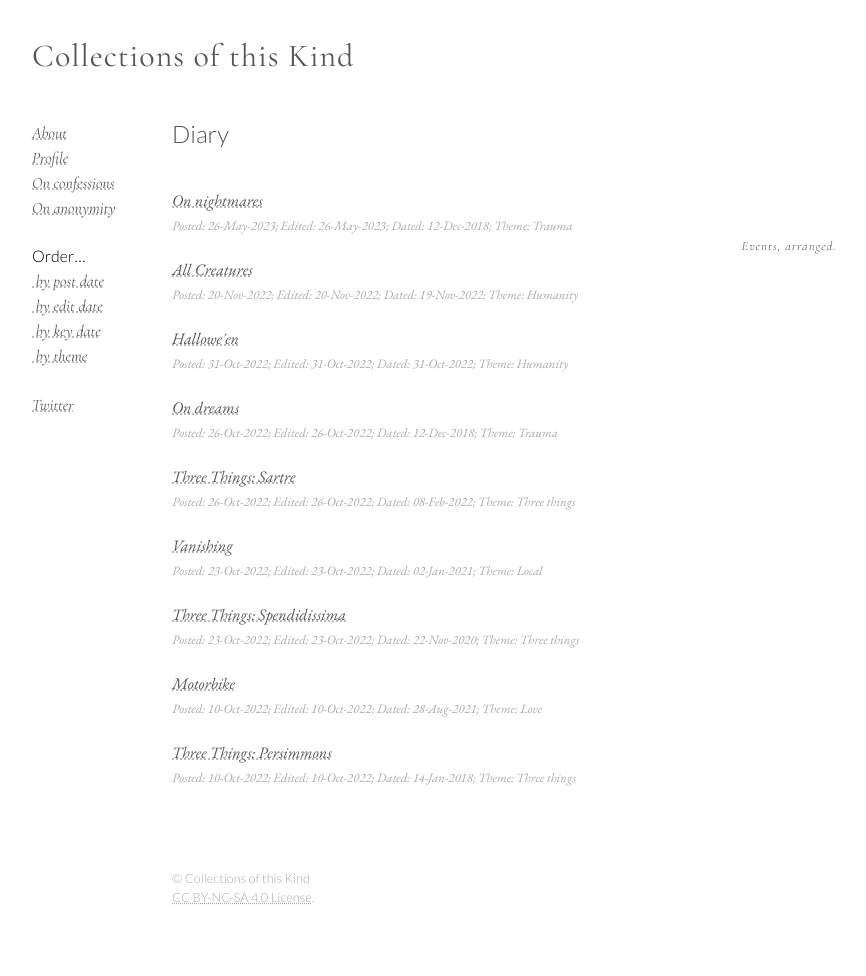
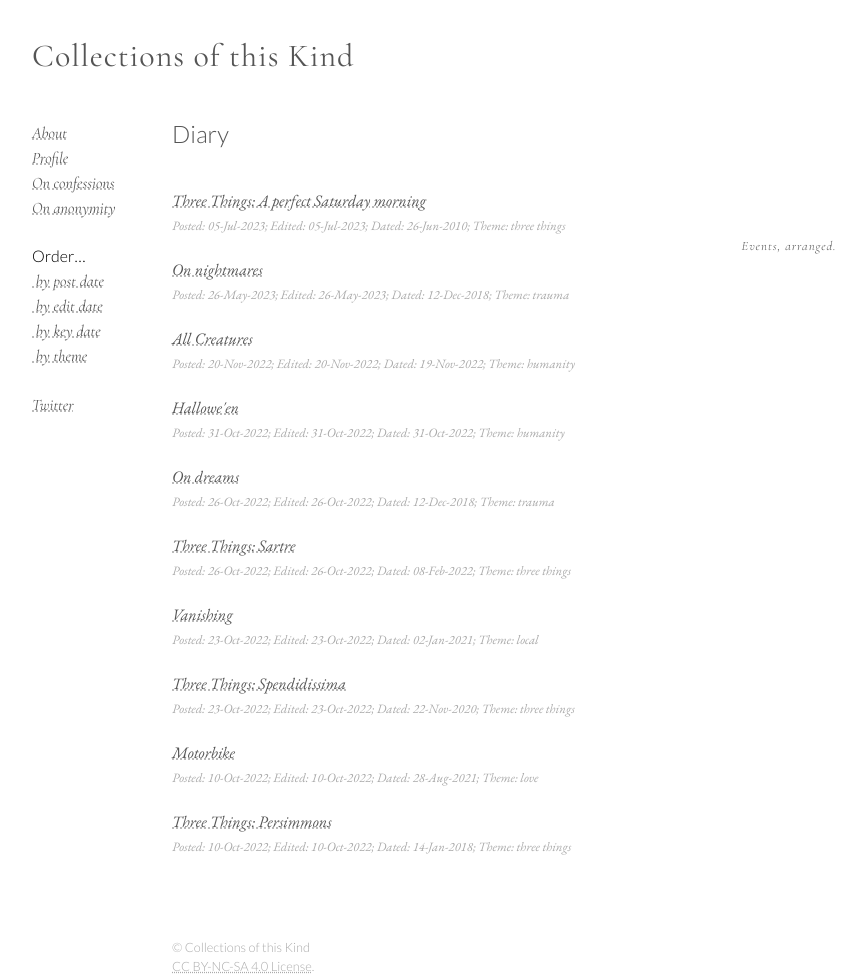
Before and after one commit to CollectionsOfThisKind/collectionsofthiskind.github.io, a Jekyll site: the page built from pages/diary/index.html, in a window 1280 px wide. Shown: the whole page, without its empty margins (78-944 px from the left). Built offline with Jekyll 4.4.1, drawn with Linux system fonts in a browser that asks for light colours; before the commit the page ends 907 px from its top, so only the background shows below that.

Commit message:
Add files via upload

```diff
--- a/pages/diary/index.html
+++ b/pages/diary/index.html
@@ -15,7 +15,20 @@ Events, arranged.
 <h2 class=top>Diary</h2>
 
 <p class='anchor'>
-<span class='theme' id='Trauma'>
+<span class='theme' id='three things'>
+<span class='keydate' id='20100626'>
+<span class='postdate' id='20230705'>
+<span class='editdate' id='20230705'>
+<a href="three-oolong.html">Three Things: A perfect Saturday morning</a>
+</span>
+</span>
+</span>
+</span>
+</p>
+
+
+<p class='anchor'>
+<span class='theme' id='trauma'>
 <span class='keydate' id='20181212'>
 <span class='postdate' id='20230526'>
 <span class='editdate' id='20230526'>
@@ -28,7 +41,7 @@ Events, arranged.
 
 
 <p class='anchor'>
-<span class='theme' id='Humanity'>
+<span class='theme' id='humanity'>
 <span class='keydate' id='20221119'>
 <span class='postdate' id='20221120'>
 <span class='editdate' id='20221120'>
@@ -40,7 +53,7 @@ Events, arranged.
 </p>
 
 <p class='anchor'>
-<span class='theme' id='Humanity'>
+<span class='theme' id='humanity'>
 <span class='keydate' id='20221031'>
 <span class='postdate' id='20221031'>
 <span class='editdate' id='20221031'>
@@ -53,7 +66,7 @@ Events, arranged.
 
 
 <p class='anchor'>
-<span class='theme' id='Trauma'>
+<span class='theme' id='trauma'>
 <span class='keydate' id='20181212'>
 <span class='postdate' id='20221026'>
 <span class='editdate' id='20221026'>
@@ -66,7 +79,7 @@ Events, arranged.
 
 
 <p class='anchor'>
-<span class='theme' id='Three things'>
+<span class='theme' id='three things'>
 <span class='keydate' id='20220208'>
 <span class='postdate' id='20221026'>
 <span class='editdate' id='20221026'>
@@ -80,7 +93,7 @@ Events, arranged.
 
 
 <p class='anchor'>
-<span class='theme' id='Local'>
+<span class='theme' id='local'>
 <span class='keydate' id='20210102'>
 <span class='postdate' id='20221023'>
 <span class='editdate' id='20221023'>
@@ -93,7 +106,7 @@ Events, arranged.
 
 
 <p class='anchor'>
-<span class='theme' id='Three things'>
+<span class='theme' id='three things'>
 <span class='keydate' id='20201122'>
 <span class='postdate' id='20221023'>
 <span class='editdate' id='20221023'>
@@ -106,7 +119,7 @@ Events, arranged.
 
 
 <p class='anchor'>
-<span class='theme' id='Love'>
+<span class='theme' id='love'>
 <span class='keydate' id='20210828'>
 <span class='postdate' id='20221010'>
 <span class='editdate' id='20221010'>
@@ -118,7 +131,7 @@ Events, arranged.
 </p>
 
 <p class='anchor'>
-<span class='theme' id='Three things'>
+<span class='theme' id='three things'>
 <span class='keydate' id='20180114'>
 <span class='postdate' id='20221010'>
 <span class='editdate' id='20221010'>
```
